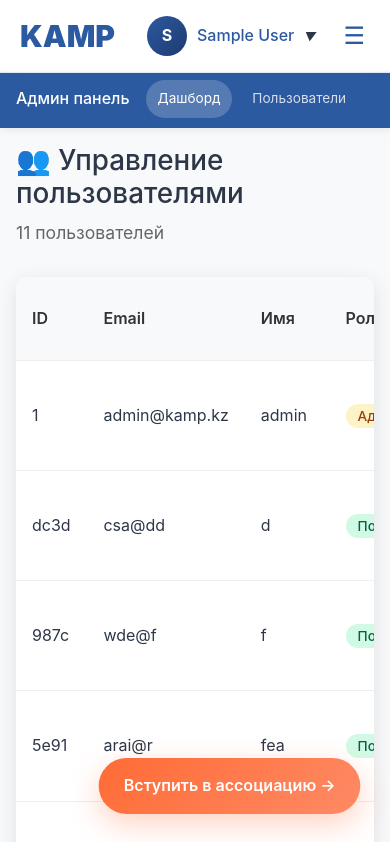
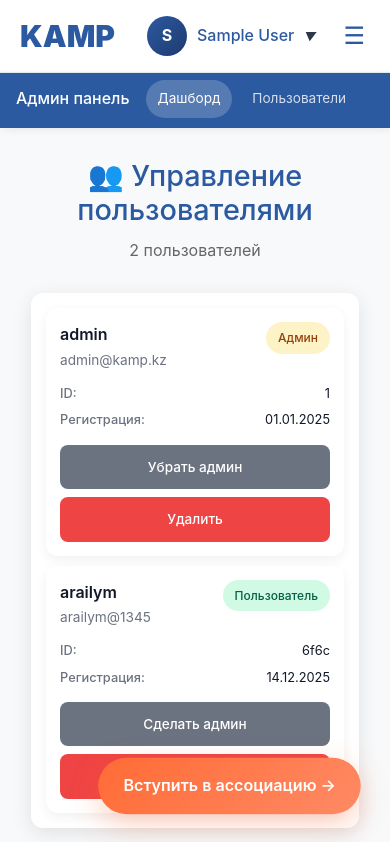
Before and after one commit to usera-ux/gos-project-versel, a Vue app: page /admin/users in a window 390 px wide. Shown: the top 842 px of the page. Built offline with nearby package versions, Linux system fonts and the light colour scheme; data requests are answered from the project's data file; sample sign-in values are in the browser's storage.

Commit message:
fix: users manager responsive cards

```diff
--- a/db.json
+++ b/db.json
@@ -9,84 +9,12 @@
       "createdAt": "2025-01-01T00:00:00Z"
     },
     {
-      "id": "dc3d",
-      "email": "csa@dd",
-      "password": "d",
-      "name": "d",
+      "id": "6f6c",
+      "email": "arailym@1345",
+      "password": "12345",
+      "name": "arailym",
       "role": "user",
-      "createdAt": "2025-12-14T08:48:35.301Z"
-    },
-    {
-      "id": "987c",
-      "email": "wde@f",
-      "password": "f",
-      "name": "f",
-      "role": "user",
-      "createdAt": "2025-12-14T08:50:59.086Z"
-    },
-    {
-      "id": "5e91",
-      "email": "arai@r",
-      "password": "fe",
-      "name": "fea",
-      "role": "user",
-      "createdAt": "2025-12-14T08:54:21.901Z"
-    },
-    {
-      "id": "ab90",
-      "email": "fwea@f",
-      "password": "f",
-      "name": "f",
-      "role": "user",
-      "createdAt": "2025-12-14T08:54:46.921Z"
-    },
-    {
-      "id": "a16e",
-      "email": "few@fa",
-      "password": "few",
-      "name": "fwea",
-      "role": "user",
-      "createdAt": "2025-12-14T09:12:03.634Z"
-    },
-    {
-      "id": "6910",
-      "email": "wedcasx@ca",
-      "password": "qcwe",
-      "name": "cqws",
-      "role": "user",
-      "createdAt": "2025-12-14T09:20:07.556Z"
-    },
-    {
-      "id": "2b14",
-      "email": "arailym@d",
-      "password": "1234",
-      "name": "arai",
-      "role": "user",
-      "createdAt": "2025-12-14T09:27:11.522Z"
-    },
-    {
-      "id": "37f4",
-      "email": "arailym@qwerty",
-      "password": "12345678",
-      "name": "qwerty",
-      "role": "user",
-      "createdAt": "2025-12-14T10:45:27.470Z"
-    },
-    {
-      "id": "1cd4",
-      "email": "arai@qwerty",
-      "password": "12345",
-      "name": "qwerty",
-      "role": "user",
-      "createdAt": "2025-12-14T10:46:40.887Z"
-    },
-    {
-      "id": "0205",
-      "email": "fawe@f",
-      "password": "fqw",
-      "name": "gqf3w",
-      "role": "user",
-      "createdAt": "2025-12-14T11:42:36.618Z"
+      "createdAt": "2025-12-14T16:36:53.316Z"
     }
   ]
 }
--- a/package.json
+++ b/package.json
@@ -7,11 +7,8 @@
     "node": "^20.19.0 || >=22.12.0"
   },
   "scripts": {
-    "dev": "vite",
     "build": "vite build",
-    "preview": "vite preview"
-  },
-  "scripts": {
+    "preview": "vite preview",
     "dev": "json-server --watch db.json --port 3000 & vite",
     "admin": "vite --open"
   },
--- a/src/views/admin/Dashboard.vue
+++ b/src/views/admin/Dashboard.vue
@@ -7,22 +7,21 @@
 
     <div class="stats-grid">
       <div class="stat-card blue">
-        <h3> Пользователи</h3>
+        <h3>Пользователи</h3>
         <div class="stat-number">{{ usersCount }}</div>
       </div>
       <div class="stat-card green">
-        <h3> Новости</h3>
+        <h3>Новости</h3>
         <div class="stat-number">{{ newsCount }}</div>
       </div>
-
     </div>
 
     <div class="recent-activity">
       <h3>Недавняя активность</h3>
       <ul>
-        <li>Новый пользователь: test@test.kz</li>
-        <li> Добавлена новость "Тест"</li>
-        <li> Создано событие "Семинар"</li>
+        <li>Новый пользователь: {{ users[0]?.name || 'Нет данных' }}</li>
+        <li>Добавлена новость "Тест"</li>
+        <li>Создано событие "Семинар"</li>
       </ul>
     </div>
   </div>
@@ -31,21 +30,17 @@
 <script setup>
 import { ref, computed, onMounted } from 'vue'
 
-// ✅ Реальные данные с json-server
 const usersCount = ref(0)
 const newsCount = ref(0)
-const eventsCount = ref(0)
+const users = ref([])
 
 onMounted(async () => {
   try {
-    // Загружаем реальные счетчики
     const usersRes = await fetch('http://localhost:3000/users')
-    const users = await usersRes.json()
-    usersCount.value = users.length
-
-    // Пока нет новостей/событий - заглушки
+    const usersData = await usersRes.json()
+    usersCount.value = usersData.length
+    users.value = usersData
     newsCount.value = 12
-    eventsCount.value = 5
   } catch (error) {
     console.log('API недоступен')
   }
@@ -56,6 +51,8 @@ onMounted(async () => {
 .admin-dashboard {
   max-width: 1200px;
   margin: 0 auto;
+  padding: 20px;
+  min-height: 100vh;
 }
 
 .dashboard-header {
@@ -66,19 +63,19 @@ onMounted(async () => {
 .dashboard-header h1 {
   color: #2c5aa0;
   margin: 0 0 10px 0;
-  font-size: 2.5em;
+  font-size: clamp(1.8em, 5vw, 2.5em); /* ✅ Адаптивный размер */
 }
 
 .stats-grid {
   display: grid;
-  grid-template-columns: repeat(auto-fit, minmax(300px, 1fr));
+  grid-template-columns: repeat(auto-fit, minmax(280px, 1fr)); /* ✅ Уменьшен минимум */
   gap: 20px;
   margin-bottom: 40px;
 }
 
 .stat-card {
   background: white;
-  padding: 30px;
+  padding: 25px 20px; /* ✅ Уменьшены отступы */
   border-radius: 12px;
   box-shadow: 0 5px 20px rgba(0,0,0,0.1);
   text-align: center;
@@ -91,23 +88,23 @@ onMounted(async () => {
 
 .stat-card h3 {
   margin: 0 0 15px 0;
-  font-size: 1.1em;
+  font-size: clamp(1em, 4vw, 1.1em); /* ✅ Адаптивный */
   opacity: 0.8;
 }
 
 .stat-number {
-  font-size: 2.5em;
+  font-size: clamp(2em, 8vw, 2.5em); /* ✅ Адаптивный */
   font-weight: bold;
   margin: 0;
+  line-height: 1.2;
 }
 
 .blue { border-top: 5px solid #2c5aa0; }
 .green { border-top: 5px solid #10b981; }
-.orange { border-top: 5px solid #f59e0b; }
 
 .recent-activity {
   background: white;
-  padding: 30px;
+  padding: 25px 20px;
   border-radius: 12px;
   box-shadow: 0 5px 20px rgba(0,0,0,0.1);
 }
@@ -115,19 +112,52 @@ onMounted(async () => {
 .recent-activity h3 {
   color: #2c5aa0;
   margin-bottom: 20px;
+  font-size: clamp(1.2em, 4vw, 1.4em);
 }
 
 .recent-activity ul {
   list-style: none;
   padding: 0;
+  margin: 0;
 }
 
 .recent-activity li {
-  padding: 10px 0;
+  padding: 12px 0;
   border-bottom: 1px solid #eee;
+  font-size: clamp(0.9em, 3.5vw, 1em);
 }
 
 .recent-activity li:last-child {
   border-bottom: none;
 }
+
+/* ✅ МОБИЛЬНЫЕ УЛУЧШЕНИЯ */
+@media (max-width: 768px) {
+  .admin-dashboard {
+    padding: 15px;
+  }
+
+  .stats-grid {
+    grid-template-columns: 1fr; /* ✅ Одна колонка на мобильных */
+    gap: 15px;
+  }
+
+  .stat-card {
+    padding: 20px 15px;
+  }
+
+  .recent-activity {
+    padding: 20px 15px;
+  }
+}
+
+@media (max-width: 480px) {
+  .dashboard-header {
+    margin-bottom: 30px;
+  }
+
+  .stats-grid {
+    gap: 12px;
+  }
+}
 </style>
--- a/src/views/admin/NewsManager.vue
+++ b/src/views/admin/NewsManager.vue
@@ -2,7 +2,7 @@
   <div class="news-manager">
     <!-- ✅ КНОПКА + СПИСОК -->
     <div class="page-header">
-      <h2> Новости ({{ news.length }})</h2>
+      <h2>Новости ({{ news.length }})</h2>
       <button
         @click="showForm = true; form.title = ''; form.content = ''; form.image = ''"
         class="btn btn-primary"
@@ -11,28 +11,28 @@
       </button>
     </div>
 
-    <!-- ✅ ЕДИНАЯ ФОРМА (карточка сверху) -->
+    <!-- ✅ ФОРМА (адаптивная карточка сверху) -->
     <div v-if="showForm" class="card mb-4">
-      <div class="card-header d-flex justify-content-between">
-        <h4>{{ editingNews ? ' Редактировать' : '➕ Новая новость' }}</h4>
-        <button @click="cancelEdit" class="btn btn-sm btn-outline-secondary">✕</button>
+      <div class="card-header">
+        <h4>{{ editingNews ? 'Редактировать' : '➕ Новая новость' }}</h4>
+        <button @click="cancelEdit" class="btn-close">✕</button>
       </div>
       <div class="card-body">
-        <div class="mb-3">
-          <label class="form-label">Заголовок:</label>
+        <div class="form-group">
+          <label>Заголовок:</label>
           <input v-model="form.title" class="form-control" placeholder="Введите заголовок..." required>
         </div>
-        <div class="mb-3">
-          <label class="form-label">Содержание:</label>
+        <div class="form-group">
+          <label>Содержание:</label>
           <textarea v-model="form.content" class="form-control" rows="4" placeholder="Введите текст новости..." required></textarea>
         </div>
-        <div class="mb-3">
-          <label class="form-label">Изображение (URL):</label>
+        <div class="form-group">
+          <label>Изображение (URL):</label>
           <input v-model="form.image" class="form-control" placeholder="https://example.com/image.jpg">
         </div>
-        <div class="d-flex gap-2">
+        <div class="form-actions">
           <button @click="saveNews" class="btn btn-primary">{{ editingNews ? 'Сохранить' : 'Создать' }}</button>
-          <button @click="cancelEdit" class="btn btn-secondary"> Отмена</button>
+          <button @click="cancelEdit" class="btn btn-secondary">Отмена</button>
         </div>
       </div>
     </div>
@@ -48,8 +48,8 @@
           <h3>{{ newsItem.title }}</h3>
           <p class="news-preview">{{ (newsItem.content || newsItem.excerpt || '').substring(0, 100) }}...</p>
           <div class="news-actions">
-            <button @click="editNews(newsItem)" class="btn btn-secondary"> Редактировать</button>
-            <button @click="deleteNews(newsItem.id)" class="btn btn-danger"> Удалить</button>
+            <button @click="editNews(newsItem)" class="btn btn-secondary">Редактировать</button>
+            <button @click="deleteNews(newsItem.id)" class="btn btn-danger">Удалить</button>
           </div>
         </div>
       </div>
@@ -65,7 +65,6 @@ const showForm = ref(false)
 const editingNews = ref(null)
 const form = ref({ title: '', content: '', image: '' })
 
-// ✅ MockAPI БАЗОВЫЙ URL
 const API_URL = 'https://693ad5679b80ba7262cb9443.mockapi.io/arai'
 
 onMounted(async () => {
@@ -78,27 +77,11 @@ const loadNews = async () => {
     const response = await fetch(API_URL)
     const data = await response.json()
     console.log('✅ Данные:', data)
-    news.value = data  // Уже массив новостей!
+    news.value = data
   } catch {
     news.value = []
   }
 }
-const addQuickNews = () => {
-  const newNews = {
-    id: `news${Date.now()}`,
-    title: 'Авто новость',
-    content: 'Авто содержание',
-    excerpt: 'Авто содержание...',
-    category: 'Новости',
-    date: new Date().toISOString().split('T')[0],
-    image: 'https://picsum.photos/400/200',
-    views: 0
-  }
-
-  news.value.unshift(newNews)  // ✅ Добавляем в начало списка
-  alert('✅ Авто-новость добавлена!')
-}
-
 
 const saveNews = async () => {
   try {
@@ -108,11 +91,9 @@ const saveNews = async () => {
     }
 
     if (editingNews.value) {
-      // UPDATE - заменяем в массиве
       const index = news.value.findIndex(n => n.id === editingNews.value.id)
       news.value[index] = { ...form.value, id: editingNews.value.id }
     } else {
-      // CREATE - добавляем в начало
       const newNews = {
         id: `news${news.value.length + 1}`,
         ...form.value,
@@ -155,12 +136,11 @@ const cancelEdit = () => {
 }
 </script>
 
-
-
 <style scoped>
 .news-manager {
   max-width: 1200px;
   margin: 0 auto;
+  padding: 20px;
 }
 
 .page-header {
@@ -168,50 +148,92 @@ const cancelEdit = () => {
   justify-content: space-between;
   align-items: center;
   margin-bottom: 30px;
+  flex-wrap: wrap;
+  gap: 15px;
 }
 
-.modal-overlay {
-  position: fixed;
-  top: 0;
-  left: 0;
-  right: 0;
-  bottom: 0;
-  background: rgba(0,0,0,0.5);
+.page-header h2 {
+  margin: 0;
+  font-size: clamp(1.4em, 5vw, 1.8em);
+}
+
+.card {
+  background: white;
+  border-radius: 12px;
+  box-shadow: 0 5px 20px rgba(0,0,0,0.1);
+  overflow: hidden;
+  margin-bottom: 30px;
+}
+
+.card-header {
+  display: flex;
+  justify-content: space-between;
+  align-items: center;
+  padding: 20px;
+  background: #f8f9fa;
+  border-bottom: 1px solid #eee;
+}
+
+.card-header h4 {
+  margin: 0;
+  font-size: clamp(1.1em, 4vw, 1.3em);
+}
+
+.btn-close {
+  background: none;
+  border: none;
+  font-size: 1.5em;
+  cursor: pointer;
+  color: #666;
+  padding: 0;
+  width: 30px;
+  height: 30px;
   display: flex;
   align-items: center;
   justify-content: center;
-  z-index: 1000;
 }
 
-.modal {
-  background: white;
-  padding: 30px;
-  border-radius: 12px;
-  max-width: 500px;
-  width: 90%;
-  max-height: 90vh;
-  overflow-y: auto;
+.card-body {
+  padding: 25px 20px;
 }
 
-.modal input,
-.modal textarea {
+.form-group {
+  margin-bottom: 20px;
+}
+
+.form-group label {
+  display: block;
+  margin-bottom: 8px;
+  font-weight: 500;
+  color: #333;
+  font-size: clamp(0.9em, 3vw, 1em);
+}
+
+.form-control {
   width: 100%;
   padding: 12px;
-  margin: 10px 0;
   border: 1px solid #ddd;
-  border-radius: 6px;
+  border-radius: 8px;
   box-sizing: border-box;
+  font-size: clamp(0.9em, 3.5vw, 1em);
+  transition: border-color 0.3s;
+}
+
+.form-control:focus {
+  outline: none;
+  border-color: #2c5aa0;
+  box-shadow: 0 0 0 3px rgba(44, 90, 160, 0.1);
 }
 
 .form-actions {
   display: flex;
-  gap: 10px;
-  margin-top: 20px;
+  gap: 12px;
+  flex-wrap: wrap;
 }
 
 .news-grid {
   display: grid;
-  grid-template-columns: repeat(auto-fill, minmax(350px, 1fr));
+  grid-template-columns: repeat(auto-fill, minmax(320px, 1fr));
   gap: 20px;
 }
 
@@ -224,12 +246,12 @@ const cancelEdit = () => {
 }
 
 .news-card:hover {
-  transform: translateY(-5px);
+  transform: translateY(-3px);
 }
 
 .news-image {
   width: 100%;
-  height: 200px;
+  height: 180px;
   object-fit: cover;
 }
 
@@ -238,33 +260,45 @@ const cancelEdit = () => {
 }
 
 .news-content h3 {
-  margin: 0 0 10px 0;
+  margin: 0 0 12px 0;
   color: #2c5aa0;
+  font-size: clamp(1.1em, 4vw, 1.3em);
+  line-height: 1.3;
 }
 
 .news-preview {
   color: #666;
   margin-bottom: 20px;
+  font-size: clamp(0.9em, 3.5vw, 1em);
+  line-height: 1.5;
 }
 
 .news-actions {
   display: flex;
   gap: 10px;
+  flex-wrap: wrap;
 }
 
 .btn {
-  padding: 8px 16px;
-  border-radius: 6px;
+  padding: 10px 16px;
+  border-radius: 8px;
   border: none;
   cursor: pointer;
   font-weight: 500;
-
+  font-size: clamp(0.85em, 3vw, 0.95em);
+  transition: all 0.3s;
+  flex: 1;
+  min-width: 100px;
 }
 
 .btn-primary {
   background: #2c5aa0;
   color: white;
-    width: 100px;
+}
+
+.btn-primary:hover {
+  background: #1e3f72;
+  transform: translateY(-1px);
 }
 
 .btn-secondary {
@@ -272,14 +306,77 @@ const cancelEdit = () => {
   color: white;
 }
 
+.btn-secondary:hover {
+  background: #4b5563;
+}
+
 .btn-danger {
   background: #ef4444;
   color: white;
+}
+
+.btn-danger:hover {
+  background: #dc2626;
 }
 
 .empty-state {
   text-align: center;
   padding: 60px 20px;
   color: #666;
+  grid-column: 1 / -1;
+}
+
+.empty-state p {
+  font-size: clamp(1em, 4vw, 1.1em);
+}
+
+/* ✅ МОБИЛЬНАЯ АДАПТАЦИЯ */
+@media (max-width: 768px) {
+  .news-manager {
+    padding: 15px;
+  }
+
+  .page-header {
+    flex-direction: column;
+    align-items: stretch;
+    text-align: center;
+  }
+
+  .btn-primary {
+    width: 100%;
+  }
+
+  .news-grid {
+    grid-template-columns: 1fr;
+    gap: 15px;
+  }
+
+  .form-actions {
+    flex-direction: column;
+  }
+
+  .btn {
+    width: 100%;
+  }
+
+  .news-actions {
+    flex-direction: column;
+  }
+}
+
+@media (max-width: 480px) {
+  .card-header {
+    flex-direction: column;
+    gap: 10px;
+    text-align: center;
+  }
+
+  .card-body {
+    padding: 20px 15px;
+  }
+
+  .news-content {
+    padding: 15px;
+  }
 }
 </style>
--- a/src/views/admin/UsersManager.vue
+++ b/src/views/admin/UsersManager.vue
@@ -5,12 +5,18 @@
       <p class="subtitle">{{ users.length }} пользователей</p>
     </div>
 
-    <!-- Таблица пользователей -->
+    <!-- ✅ Контейнер для всех состояний -->
     <div class="users-table-container">
+      <!-- Пустое состояние -->
       <div v-if="users.length === 0" class="empty-state">
         <p>Нет пользователей</p>
       </div>
-      <table v-else class="users-table">
+
+      <!-- НЕПУСТОЙ список: таблица ИЛИ карточки -->
+      <div v-else class="users-content">
+        <!-- Десктоп: таблица -->
+        <div class="users-table-wrapper desktop-only">
+          <table class="users-table">
             <thead>
               <tr>
                 <th>ID</th>
@@ -27,18 +33,59 @@
                 <td>{{ user.email }}</td>
                 <td>{{ user.name }}</td>
                 <td>
-              <span :class="['role-badge', user.role]">{{ user.role === 'admin' ? 'Админ' : 'Пользователь' }}</span>
+                  <span :class="['role-badge', user.role]">
+                    {{ user.role === 'admin' ? 'Админ' : 'Пользователь' }}
+                  </span>
                 </td>
                 <td>{{ formatDate(user.createdAt || user.id) }}</td>
                 <td>
                   <button @click="toggleAdmin(user)" class="btn btn-small btn-secondary">
-                {{ user.role === 'admin' ? ' Убрать админ' : 'Сделать админ' }}
+                    {{ user.role === 'admin' ? 'Убрать админ' : 'Сделать админ' }}
                   </button>
-              <button @click="deleteUser(user.id)" class="btn btn-small btn-danger"> Удалить</button>
+                  <button @click="deleteUser(user.id)" class="btn btn-small btn-danger">
+                    Удалить
+                  </button>
                 </td>
               </tr>
             </tbody>
           </table>
+        </div>
+
+        <!-- Мобилка: карточки -->
+        <div class="users-cards mobile-only">
+          <div v-for="user in users" :key="user.id" class="user-card">
+            <div class="user-card-header">
+              <div class="user-main">
+                <div class="user-name">{{ user.name }}</div>
+                <div class="user-email">{{ user.email }}</div>
+              </div>
+              <span :class="['role-badge', user.role]">
+                {{ user.role === 'admin' ? 'Админ' : 'Пользователь' }}
+              </span>
+            </div>
+
+            <div class="user-meta">
+              <div class="meta-item">
+                <span class="meta-label">ID:</span>
+                <span class="meta-value">{{ user.id }}</span>
+              </div>
+              <div class="meta-item">
+                <span class="meta-label">Регистрация:</span>
+                <span class="meta-value">{{ formatDate(user.createdAt || user.id) }}</span>
+              </div>
+            </div>
+
+            <div class="user-actions">
+              <button @click="toggleAdmin(user)" class="btn btn-secondary">
+                {{ user.role === 'admin' ? 'Убрать админ' : 'Сделать админ' }}
+              </button>
+              <button @click="deleteUser(user.id)" class="btn btn-danger">
+                Удалить
+              </button>
+            </div>
+          </div>
+        </div>
+      </div>
     </div>
   </div>
 </template>
@@ -89,16 +136,24 @@ const formatDate = (date) => {
 .users-manager {
   max-width: 1200px;
   margin: 0 auto;
+  padding: 20px;
 }
 
 .page-header {
   margin-bottom: 30px;
+  text-align: center;
+}
+
+.page-header h1 {
+  font-size: clamp(1.8em, 6vw, 2.5em);
+  margin: 0 0 10px 0;
+  color: #2c5aa0;
 }
 
 .subtitle {
   color: #666;
-  font-size: 1.1em;
-  margin: 5px 0 0 0;
+  font-size: clamp(1em, 4vw, 1.1em);
+  margin: 0;
 }
 
 .users-table-container {
@@ -108,33 +163,130 @@ const formatDate = (date) => {
   overflow: hidden;
 }
 
+.users-content {
+  min-height: 400px;
+}
+
+/* ====== ДЕСКТОП: ТАБЛИЦА ====== */
+.desktop-only {
+  display: block;
+}
+
+.users-table-wrapper {
+  overflow-x: auto;
+  height: 100%;
+}
+
 .users-table {
   width: 100%;
+  min-width: 700px;
   border-collapse: collapse;
+  font-size: clamp(0.85em, 3vw, 0.95em);
 }
 
 .users-table th,
 .users-table td {
-  padding: 16px;
+  padding: clamp(10px, 2vw, 16px);
   text-align: left;
   border-bottom: 1px solid #eee;
+  white-space: nowrap;
 }
 
 .users-table th {
   background: #f8f9fa;
   font-weight: 600;
   color: #333;
+  position: sticky;
+  top: 0;
+  z-index: 10;
 }
 
 .user-row:hover {
   background: #f8f9fa;
 }
 
+/* ====== МОБИЛКА: КАРТОЧКИ ====== */
+.mobile-only {
+  display: none;
+  flex-direction: column;
+  gap: 12px;
+  padding: 20px;
+  height: 100%;
+}
+
+.users-cards {
+  display: flex;
+}
+
+.user-card {
+  background: #ffffff;
+  border-radius: 12px;
+  box-shadow: 0 4px 12px rgba(0,0,0,0.06);
+  padding: 16px;
+}
+
+.user-card-header {
+  display: flex;
+  justify-content: space-between;
+  gap: 12px;
+  align-items: flex-start;
+  margin-bottom: 12px;
+}
+
+.user-main {
+  display: flex;
+  flex-direction: column;
+  gap: 2px;
+  flex: 1;
+}
+
+.user-name {
+  font-weight: 600;
+  font-size: clamp(1em, 4vw, 1.1em);
+  color: #111827;
+}
+
+.user-email {
+  font-size: clamp(0.85em, 3.5vw, 0.95em);
+  color: #6b7280;
+  word-break: break-all;
+}
+
+.user-meta {
+  display: flex;
+  flex-direction: column;
+  gap: 6px;
+  margin-bottom: 14px;
+  font-size: clamp(0.8em, 3vw, 0.9em);
+}
+
+.meta-item {
+  display: flex;
+  justify-content: space-between;
+}
+
+.meta-label {
+  color: #6b7280;
+  font-weight: 500;
+}
+
+.meta-value {
+  color: #111827;
+}
+
+.user-actions {
+  display: flex;
+  flex-direction: column;
+  gap: 8px;
+}
+
+/* ====== БЭДЖИ РОЛЕЙ ====== */
 .role-badge {
-  padding: 4px 12px;
+  padding: 6px 12px;
   border-radius: 20px;
-  font-size: 0.85em;
+  font-size: clamp(0.75em, 2.5vw, 0.85em);
   font-weight: 500;
+  white-space: nowrap;
 }
 
 .role-badge.admin {
@@ -147,17 +299,21 @@ const formatDate = (date) => {
   color: #065f46;
 }
 
+/* ====== КНОПКИ ====== */
 .btn {
-  padding: 6px 12px;
-  border-radius: 6px;
+  border-radius: 8px;
   border: none;
   cursor: pointer;
-  font-size: 0.85em;
-  margin-right: 8px;
+  font-weight: 500;
+  transition: all 0.3s;
+  display: flex;
+  align-items: center;
+  justify-content: center;
 }
 
 .btn-small {
-  padding: 4px 10px;
+  padding: clamp(6px, 1.5vw, 8px) clamp(12px, 2.5vw, 16px);
+  font-size: clamp(0.8em, 2.8vw, 0.9em);
 }
 
 .btn-secondary {
@@ -165,14 +321,61 @@ const formatDate = (date) => {
   color: white;
 }
 
+.btn-secondary:hover {
+  background: #4b5563;
+  transform: translateY(-1px);
+}
+
 .btn-danger {
   background: #ef4444;
   color: white;
 }
 
+.btn-danger:hover {
+  background: #dc2626;
+  transform: translateY(-1px);
+}
+
+.user-actions .btn {
+  padding: 12px;
+  font-size: clamp(0.85em, 3vw, 0.95em);
+  width: 100%;
+}
+
 .empty-state {
   text-align: center;
-  padding: 60px 20px;
+  padding: 80px 20px;
   color: #666;
+  grid-column: 1 / -1;
+}
+
+.empty-state p {
+  font-size: clamp(1.1em, 4vw, 1.3em);
+}
+
+/* ====== АДАПТАЦИЯ ====== */
+@media (max-width: 768px) {
+  .desktop-only {
+    display: none !important;
+  }
+
+  .mobile-only {
+    display: flex !important;
+  }
+
+  .users-manager {
+    padding: 15px;
+  }
+}
+
+@media (max-width: 480px) {
+  .users-cards {
+    padding: 15px;
+    gap: 10px;
+  }
+
+  .user-card {
+    padding: 14px;
+  }
 }
 </style>
```
Lines whose indentation alone changed are shown as unchanged.
